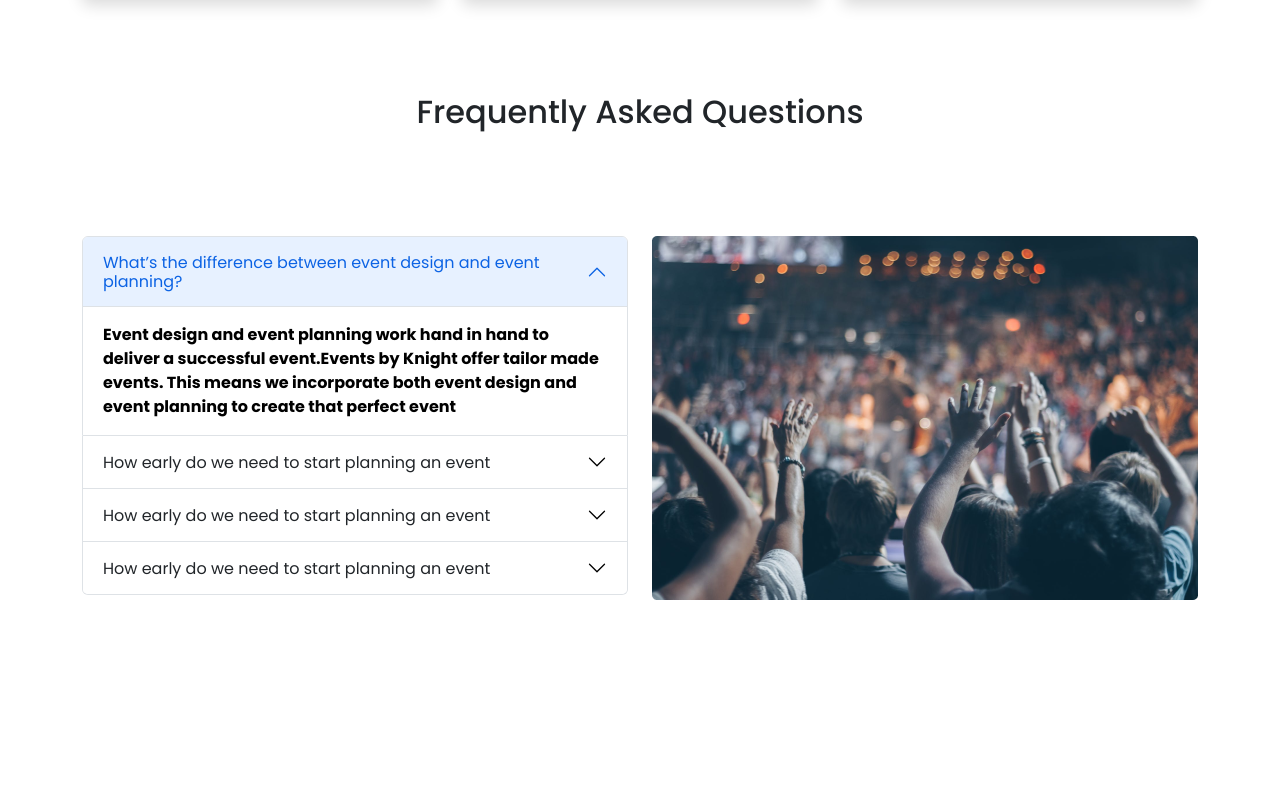
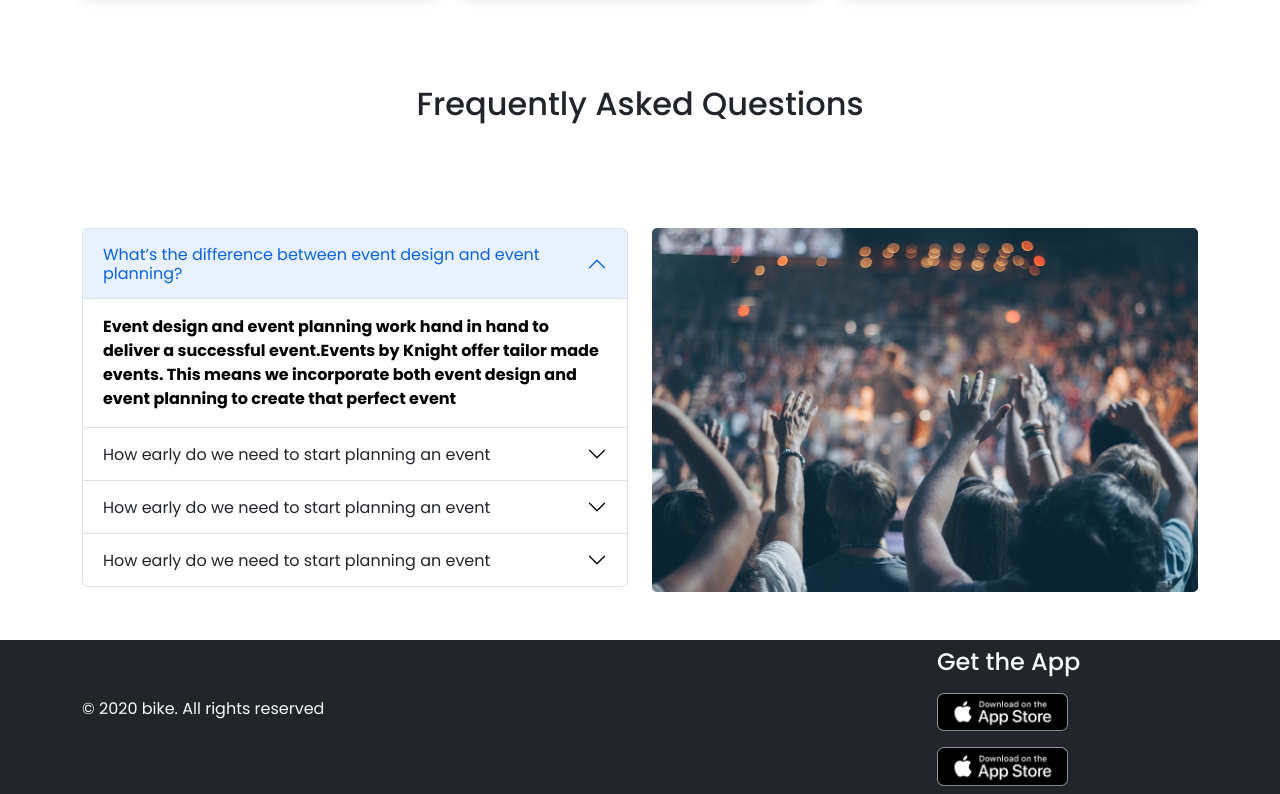
Before and after one commit to mmorshedulislam/convention-center, a plain HTML site: page index.html in a window 1280 px wide. Shown: the part 1442-2236 px from the top of the page. Before the commit the page ends 2090 px from the top, so only its background shows below. Drawn offline with nearby package versions, Linux system fonts and the light colour scheme.

Commit message:
footer added

```diff
--- a/index.html
+++ b/index.html
@@ -4,7 +4,11 @@
     <meta charset="utf-8">
     <meta name="viewport" content="width=device-width, initial-scale=1">
     <title>Convention Center</title>
+    <!-- Fontawesome -->
+    <script src="https://kit.fontawesome.com/982836c07d.js" crossorigin="anonymous"></script>
+    <!-- Bootstrap -->
     <link href="https://cdn.jsdelivr.net/npm/bootstrap@5.2.0/dist/css/bootstrap.min.css" rel="stylesheet">
+    <!-- Custom -->
     <link rel="stylesheet" href="style.css">
   </head>
   <body>
@@ -81,7 +85,7 @@
 
       <!-- Image with text -->
       <div class="container">
-        <div class="row py-4">
+        <div class="row gx-5 py-4">
             <div class="col-md-6">
                 <img class="img-fluid" src="images/wedding.png" alt="">
             </div>
@@ -200,6 +204,22 @@
             </div>
         </div>
       </div>
+      <footer class="bg-dark text-light">
+        <div class="container">
+          <div class="row justify-content-between align-items-center">
+            <div class="col-md-3">
+              <p>© 2020 bike. All rights reserved</p>
+            </div>
+            <div class="col-md-3">
+              <div class="app-icon d-flex flex-column">
+                <h3 class="my-2 h4">Get the App</h3>
+                <a href="#"><img class="my-2 w-50" src="icons/App Store Badge.png" alt="" srcset=""></a>
+                <a href="#"><img class="my-2 w-50" src="icons/App Store Badge.png" alt="" srcset=""></a>
+              </div>
+            </div>
+          </div>
+        </div>
+      </footer>
 
     <script src="https://cdn.jsdelivr.net/npm/bootstrap@5.2.0/dist/js/bootstrap.bundle.min.js"></script>
   </body>
```
Also changed, not shown: icons/App Store Badge.png (added), icons/artwork.png (added).
